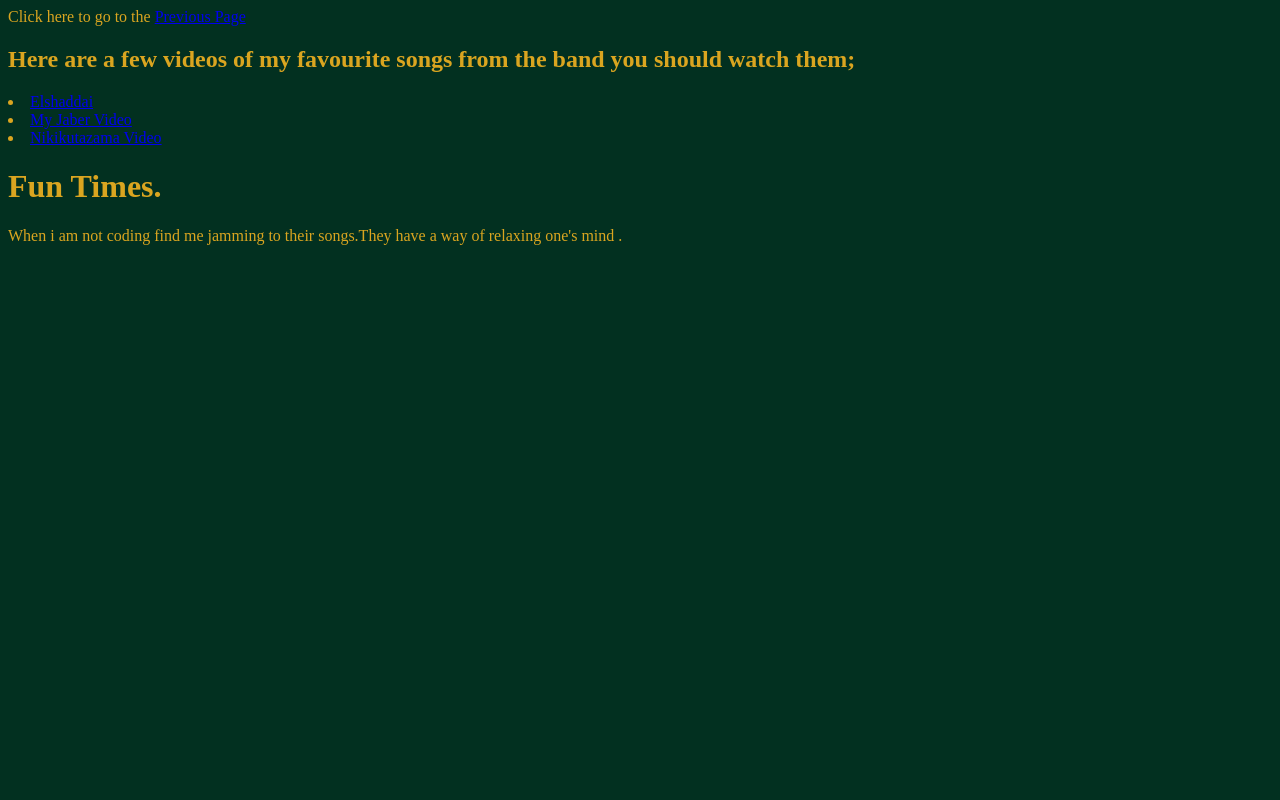
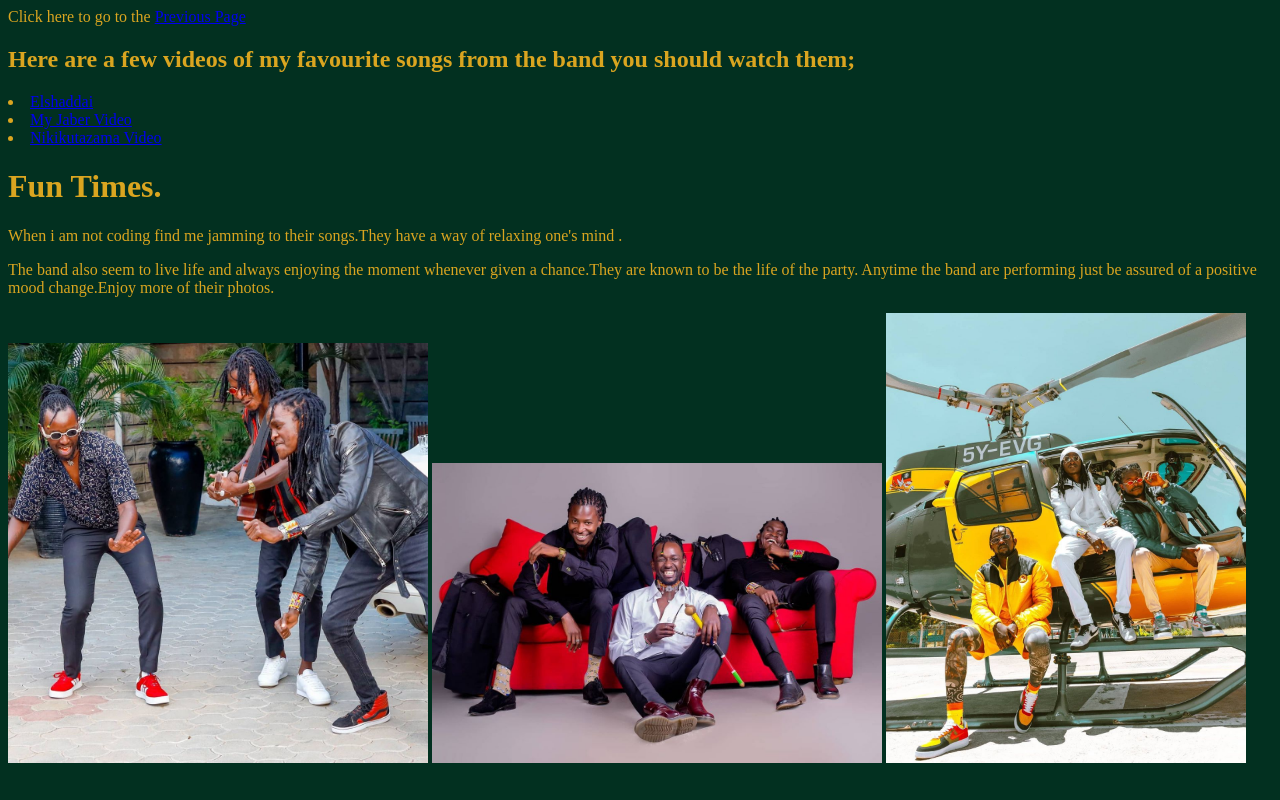
Before and after one commit to TERESIA012/FAVOURITE_BAND_PROJECT_2, a plain HTML site: page index3.html in a window 1280 px wide. Drawn offline with Linux system fonts and the light colour scheme.

Commit message:
modified html and css

```diff
--- a/index3.html
+++ b/index3.html
@@ -17,6 +17,14 @@
     </p>
     <h1>Fun Times.</h1>
     <p>When i am not coding find me jamming to their songs.They have a way of relaxing one's mind .</p>
+    The band also seem to live life and always enjoying the moment whenever given a chance.They are known to be the life of the party.
+    Anytime the band are performing just be assured of a positive mood change.Enjoy more of their photos.
+    <p>
+    <img src="./assets.favband/fun1.jpg" height="420" alt="An image of the band">
+    <img src="./assets.favband/fun2.jpg" height="300" alt="An image of the band">
+    <img src="./assets.favband/fun3.jpg" height="450" alt="An image of the band">
+    </p>
+    <d
 
 </body>
 </html>
```
Also changed, not shown: style.css (line endings or trailing spaces).
